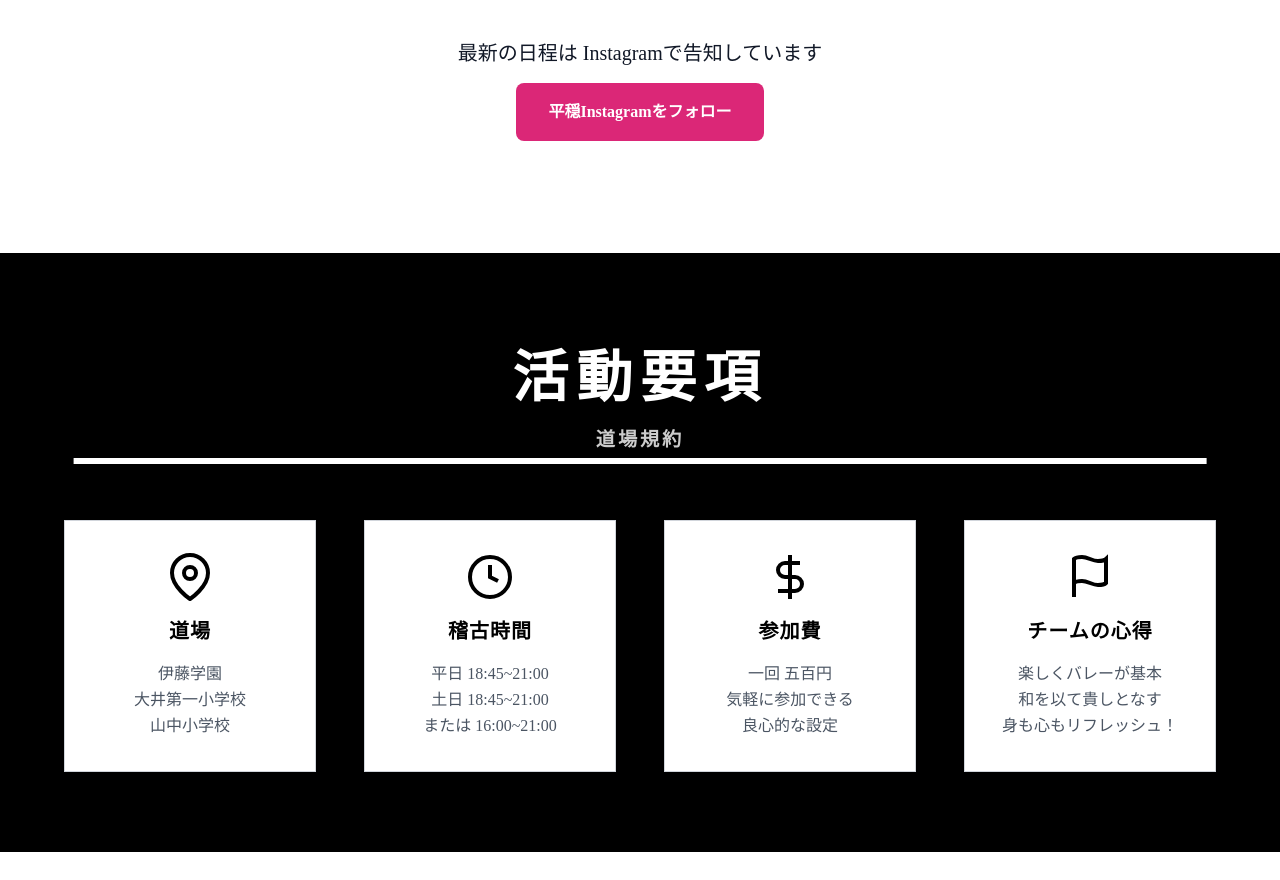
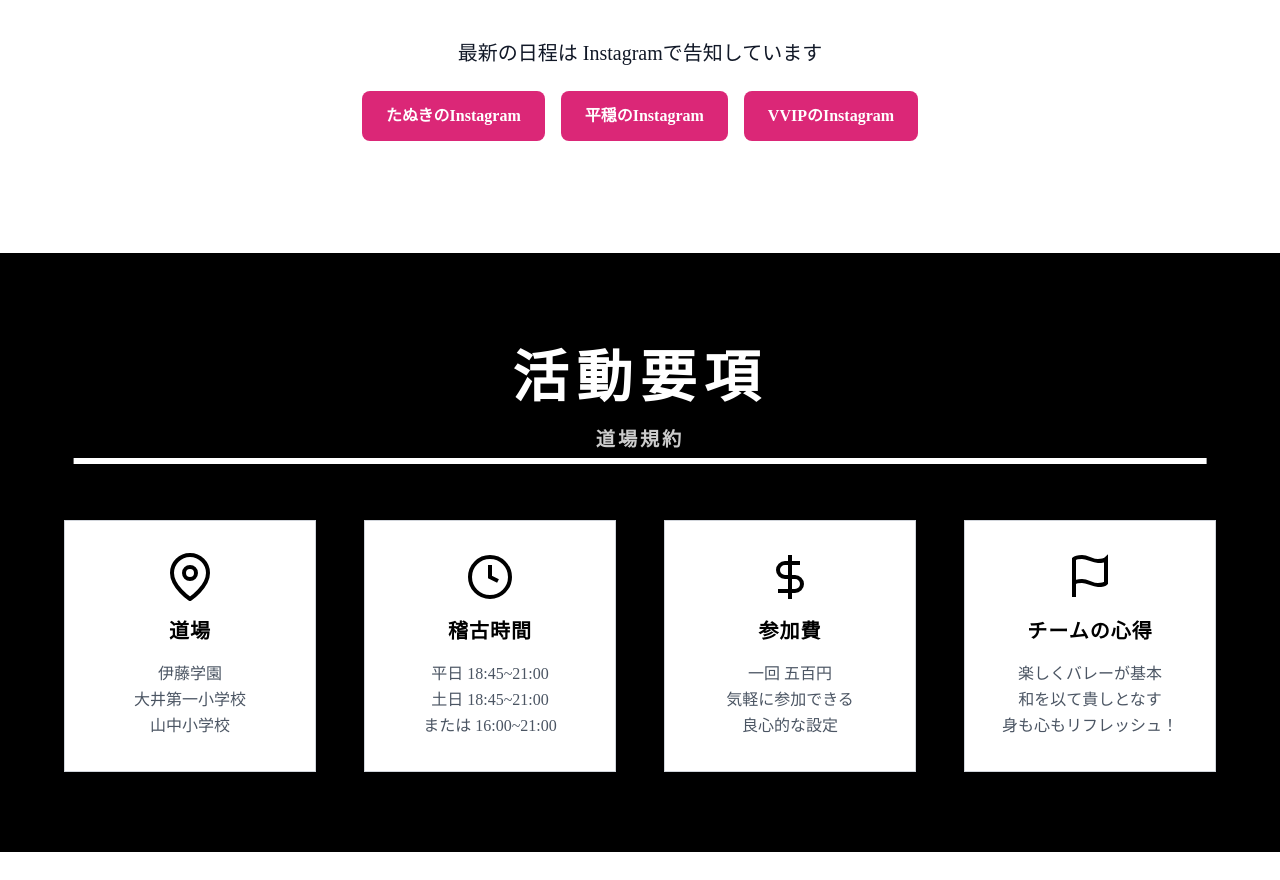
Before and after one commit to fujimonbusamon/heion, a plain HTML site: page index.html in a window 1280 px wide. Shown: the part 4437-5317 px from the top of the page. Drawn offline with nearby package versions, Linux system fonts and the light colour scheme; a web font is replaced by a local one.

Commit message:
インスタグラムボタン追加

```diff
--- a/index.html
+++ b/index.html
@@ -291,8 +291,14 @@
                     <span class="inline-block">最新の日程は</span>
                     <span class="inline-block">Instagramで告知しています</span>
                 </p>
-                <a href="https://www.instagram.com/heion_vollley/" target="_blank"
-                    class="inline-block px-8 py-4 bg-pink-600 text-white no-underline font-semibold rounded-lg transition-all duration-300 hover:bg-pink-700 hover:shadow-lg">平穏Instagramをフォロー</a>
+                    <div class="mt-6 flex flex-col sm:flex-row items-center justify-center gap-4">
+                        <a href="https://www.instagram.com/tanuki_vollley" target="_blank" rel="noopener noreferrer"
+                            class="inline-block px-6 py-3 bg-pink-600 text-white no-underline font-semibold rounded-lg transition-all duration-300 hover:bg-pink-700 hover:shadow-lg">たぬきのInstagram</a>
+                        <a href="https://www.instagram.com/heion_vollley/" target="_blank" rel="noopener noreferrer"
+                            class="inline-block px-6 py-3 bg-pink-600 text-white no-underline font-semibold rounded-lg transition-all duration-300 hover:bg-pink-700 hover:shadow-lg">平穏のInstagram</a>
+                        <a href="https://www.instagram.com/vvip_vollley" target="_blank" rel="noopener noreferrer"
+                            class="inline-block px-6 py-3 bg-pink-600 text-white no-underline font-semibold rounded-lg transition-all duration-300 hover:bg-pink-700 hover:shadow-lg">VVIPのInstagram</a>
+                    </div>
             </div>
         </div>
     </section>
```
